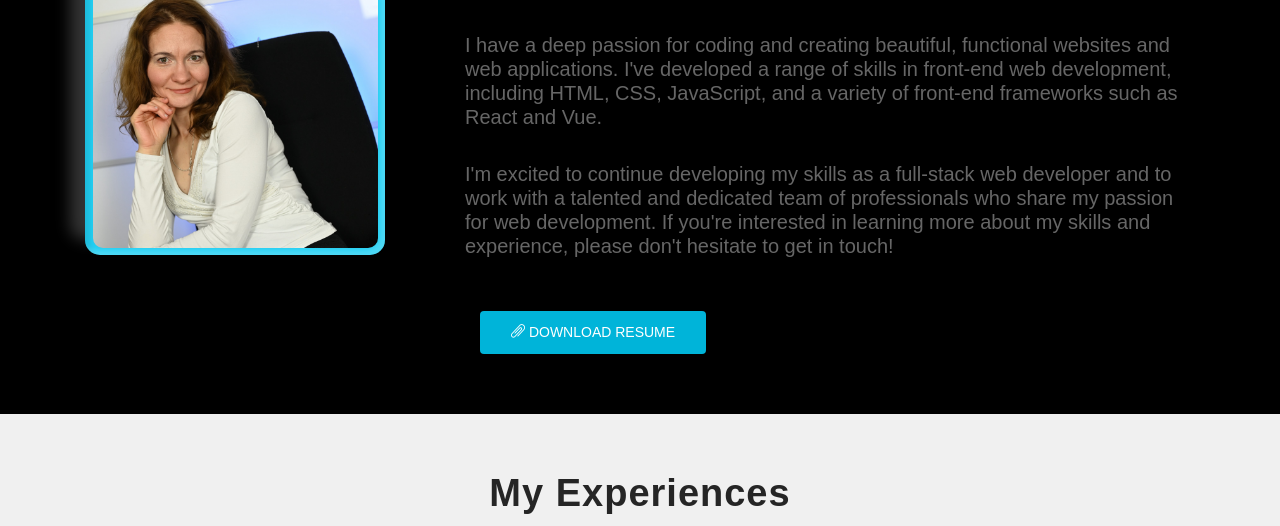
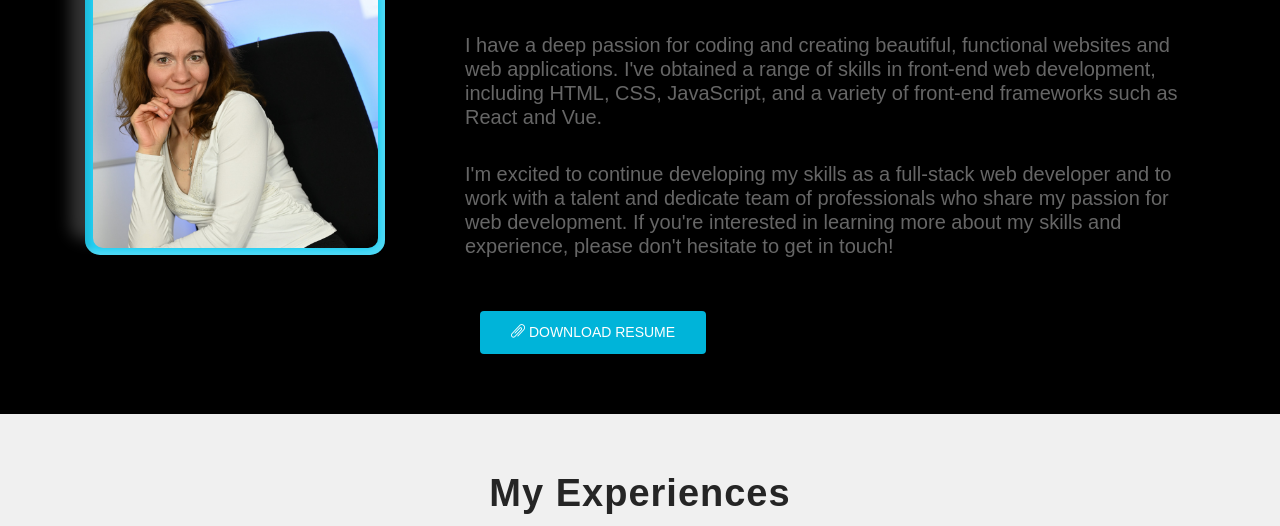
Before and after one commit to Anna-Bohun-art/portfolio, a website: page index.html in a window 1280 px wide. Shown: the part 571-1097 px from the top of the page. Drawn offline with Linux system fonts and the light colour scheme; files whose address does not match are found by name.

Commit message:
changing Last changes

```diff
--- a/index.html
+++ b/index.html
@@ -184,11 +184,11 @@
               <h3 class="text-justify text-white">About me</h3>
               <br>
               <h5>
-                I have a deep passion for coding and creating beautiful, functional websites and web applications. I've developed a range of skills in front-end web development, including HTML, CSS, JavaScript, and a variety of front-end frameworks such as React and Vue.
+                I have a deep passion for coding and creating beautiful, functional websites and web applications. I've obtained a range of skills in front-end web development, including HTML, CSS, JavaScript, and a variety of front-end frameworks such as React and Vue.
               </h5>
               <br>
               <h5>
-                 I'm excited to continue developing my skills as a full-stack web developer and to work with a talented and dedicated team of professionals who share my passion for web development. If you're interested in learning more about my skills and experience, please don't hesitate to get in touch!
+                 I'm excited to continue developing my skills as a full-stack web developer and to work with a talent and dedicate team of professionals who share my passion for web development. If you're interested in learning more about my skills and experience, please don't hesitate to get in touch!
               </h5>
               <br>
 
```
